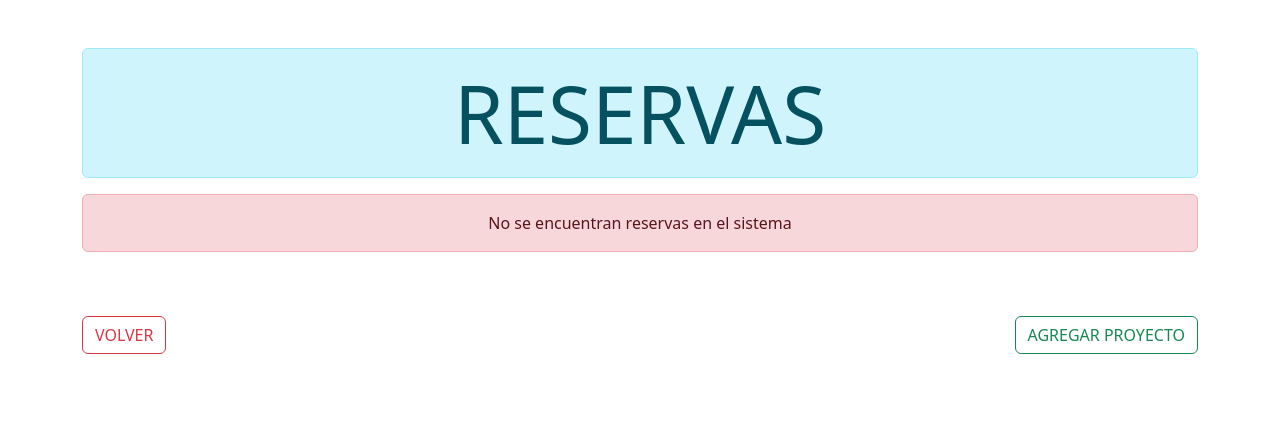
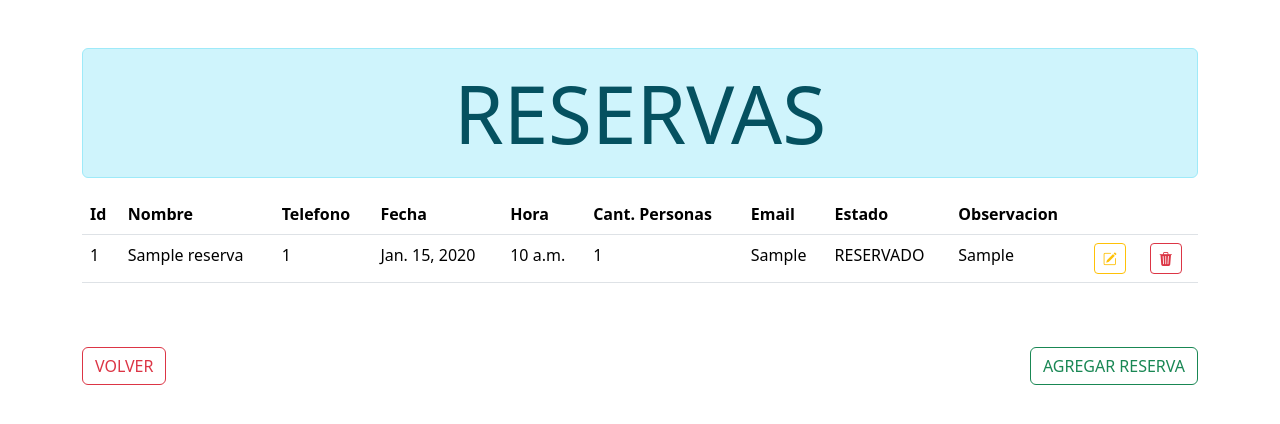
Before and after one commit to TatySCV/Campos_T_IEI170, a Django app: page /reservas/ in a window 1280 px wide. Shown: the top 424 px of the page. Run offline with Django 4.2, Linux system fonts and the light colour scheme; tables that the repository leaves empty hold one stand-in row (values such as "Sample post").

Commit message:
Terminado

```diff
--- a/evaluacion2/evaluacion2/urls.py
+++ b/evaluacion2/evaluacion2/urls.py
@@ -23,4 +23,6 @@ urlpatterns = [
     path('', views.index),
     path('reservas/', views.listadoReservas),
     path('agregar/', views.agregarReserva),
+    path('eliminar/<int:IN_id>', views.eliminarReserva),
+    path('modificar/<int:IN_id>', views.modificarReserva)
 ]
--- a/evaluacion2/evaluacion_app/models.py
+++ b/evaluacion2/evaluacion_app/models.py
@@ -1,4 +1,5 @@
 from django.db import models
+from django.core.validators import MinValueValidator, MaxValueValidator, EmailValidator, MaxLengthValidator
 
 # Create your models here.
 class Reservas(models.Model):
@@ -9,11 +10,11 @@ class Reservas(models.Model):
         ('NO_ASISTEN', 'No Asisten'),
     ]
 
-    nombrePersona = models.CharField(max_length=100)
+    nombrePersona = models.CharField(max_length=80, validators=[MaxLengthValidator(limit_value=80)])
     telefono = models.IntegerField()
     fechaReserva = models.DateField()
     hora = models.TimeField()
     cantPersona = models.IntegerField()
     correoElectronico = models.CharField(max_length=100)
     estado = models.CharField(max_length=20, choices=ESTADOS_RESERVA)
-    observacion = models.CharField(max_length=255)
+    observacion = models.CharField(max_length=255, blank=True)
--- a/evaluacion2/evaluacion_app/views.py
+++ b/evaluacion2/evaluacion_app/views.py
@@ -1,4 +1,4 @@
-from django.shortcuts import render
+from django.shortcuts import redirect, render
 from evaluacion_app.models import Reservas
 from evaluacion_app.forms import FormReservas
 
@@ -15,11 +15,29 @@ def listadoReservas(request):
 def agregarReserva(request):
     form = FormReservas()
 
-    if(request.method == 'POST'):
+    if request.method == 'POST':
         form = FormReservas(request.POST)
-        if(form.is_valid()):
+        if form.is_valid():
             form.save()
-        return index(request)
+            return redirect('/reservas')
 
     data = {'form': form}
     return render(request, 'agregar.html', data)
+
+def eliminarReserva(request, IN_id):
+    reserva = Reservas.objects.get(id = IN_id)
+    reserva.delete()
+    return redirect('/reservas')
+
+def modificarReserva(request, IN_id):
+    reserva = Reservas.objects.get(id=IN_id)
+    form = FormReservas(instance=reserva)
+
+    if request.method == 'POST':
+        form = FormReservas(request.POST, instance=reserva)
+        if form.is_valid():
+            form.save()
+            return redirect('/reservas')
+
+    data = {'form': form}
+    return render(request, 'agregar.html', data)
--- a/evaluacion2/template/index.html
+++ b/evaluacion2/template/index.html
@@ -3,7 +3,7 @@
 <head>
     <meta charset="UTF-8">
     <meta name="viewport" content="width=device-width, initial-scale=1.0">
-    <title>Evaluación uno - Programación Back-End</title>
+    <title>Evaluación dos - Programación Back-End</title>
 
     <link href="https://cdn.jsdelivr.net/npm/bootstrap@5.3.1/dist/css/bootstrap.min.css" rel="stylesheet"
         integrity="sha384-4bw+/aepP/YC94hEpVNVgiZdgIC5+VKNBQNGCHeKRQN+PtmoHDEXuppvnDJzQIu9" crossorigin="anonymous">
@@ -45,7 +45,7 @@
 
 <body class="container mt-5">
 
-    <div class="text-center display-8">Evaluación uno - Programación Back-end</div>
+    <div class="text-center display-8">Evaluación dos - Programación Back-end</div>
     <div class="text-center display-6">{{titulo}}</div><br><br>
 
         <div class="container">
@@ -74,7 +74,5 @@
 
     <a href="/reservas"class="btn btn-outline-info mt-5"><i class="bi bi-reply-fill"></i>Sistema de Reservas</a>
 
-
-
 </body>
 </html>
--- a/evaluacion2/template/reservas.html
+++ b/evaluacion2/template/reservas.html
@@ -10,29 +10,36 @@
 <body class="container mt-5">
     <div class="alert alert-info display-1 text-center">RESERVAS</div>
 
-    {% if proyecto %}
+    {% if reserva %}
     <table class="table">
         <thead>
             <tr>
+                <th>Id</th>
                 <th>Nombre</th>
-                <th>Fecha Inicio</th>
-                <th>Fecha Termino</th>
-                <th>Responsable</th>
-                <th>Prioridad</th>
+                <th>Telefono</th>
+                <th>Fecha</th>
+                <th>Hora</th>
+                <th>Cant. Personas</th>
+                <th>Email</th>
+                <th>Estado</th>
+                <th>Observacion</th>
                 <th></th>
                 <th></th>
-            </tr>
         </thead>
         <tbody>
-            {% for pro in proyecto %}
+            {% for re in reserva %}
             <tr>
-                <td>{{pro.nombre}}</td>
-                <td>{{pro.fechaInicio}}</td>
-                <td>{{pro.fechaTermino}}</td>
-                <td>{{pro.responsable}}</td>
-                <td>{{pro.prioridad}}</td>
-                <th><a class="btn btn-warning btn-sm" href="/modificar/{{pro.id}}"><i class="bi bi-pencil-square"></i></a></th>
-                <th><a class="btn btn-danger btn-sm" href="/eliminar/{{pro.id}}"><i class="bi bi-trash3-fill"></i></a></th>
+                <td>{{re.id}}</td>
+                <td>{{re.nombrePersona}}</td>
+                <td>{{re.telefono}}</td>
+                <td>{{re.fechaReserva}}</td>
+                <td>{{re.hora}}</td>
+                <td>{{re.cantPersona}}</td>
+                <td>{{re.correoElectronico}}</td>
+                <td>{{re.estado}}</td>
+                <td>{{re.observacion}}</td>
+                <th><a class="btn btn-outline-warning btn-sm" href="/modificar/{{re.id}}"><i class="bi bi-pencil-square"></i></a></th>
+                <th><a class="btn btn-outline-danger btn-sm" href="/eliminar/{{re.id}}"><i class="bi bi-trash3-fill"></i></a></th>
             </tr>
             {% endfor %}
         </tbody>
@@ -45,7 +52,7 @@
     {% endif %}
 
     <a href="/" class="btn btn-outline-danger mt-5">VOLVER</a>
-    <a href="/agregar" class="btn btn-outline-success mt-5 float-end">AGREGAR PROYECTO</a>
+    <a href="/agregar" class="btn btn-outline-success mt-5 float-end">AGREGAR RESERVA</a>
 
 </body>
 </html>
```
Also changed, not shown: evaluacion2/evaluacion_app/forms.py (+22 -0 lines), evaluacion2/evaluacion_app/migrations/0001_initial.py, evaluacion2/evaluacion_app/migrations/0002_alter_reservas_cantpersona_and_more.py (added).
